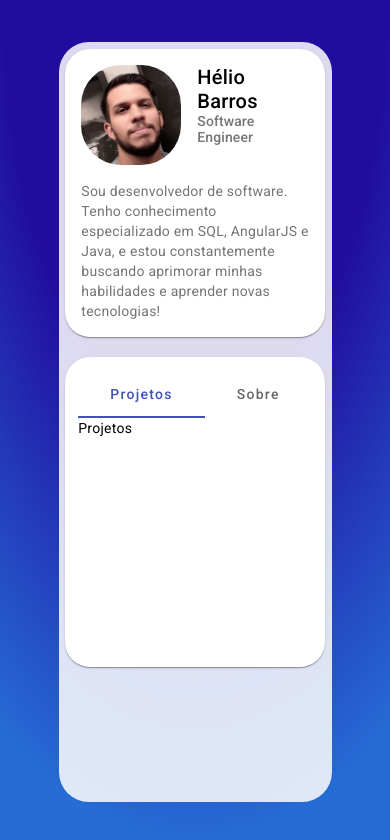
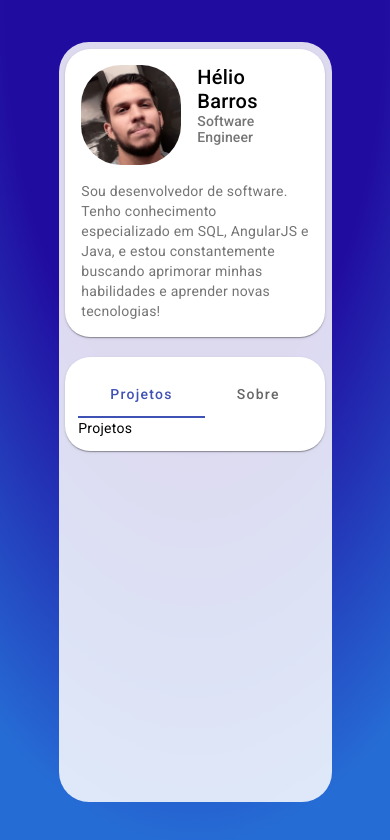
Before and after one commit to heliovictor98/mepersonsite, an Angular app: page / in a window 390 px wide. Shown: the top 840 px of the page. Built offline with nearby package versions, Linux system fonts and the light colour scheme.

Commit message:
ajuste responsividade

```diff
--- a/src/app/home/home.component.scss
+++ b/src/app/home/home.component.scss
@@ -38,5 +38,5 @@ padding: 5%;
 
 .example-card{
   border-radius: 25px;
-  height: 310px;
+  height: 100hv;
 }
```
